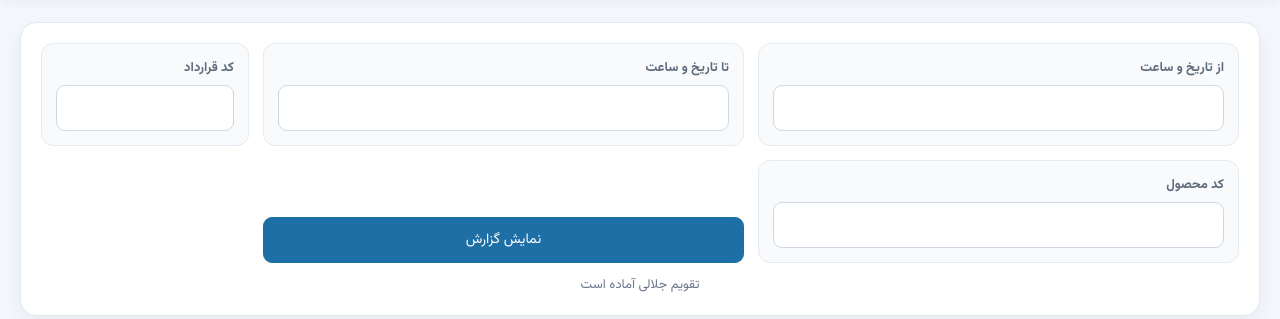
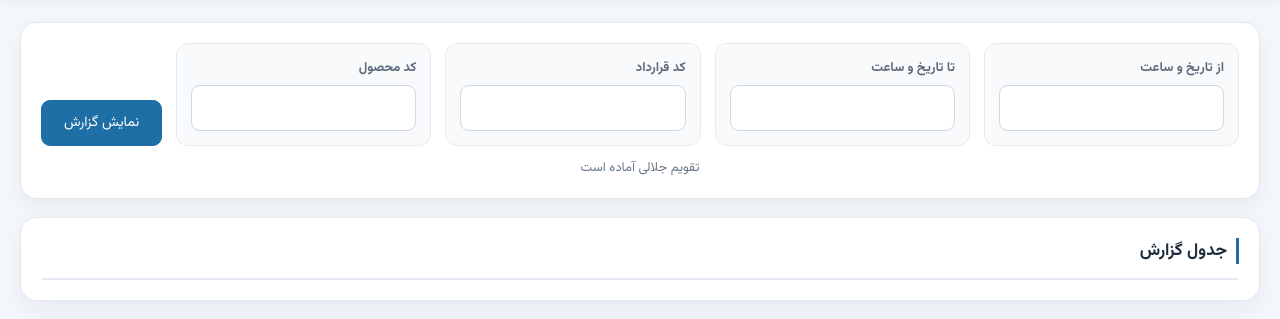
Before and after one commit to SaeedHotshotBj/SCADA_Flow, a Flask app: page /date_filter in a window 1280 px wide. Shown: the part 99-418 px from the top of the page. Run offline with Flask 3, Linux system fonts and the light colour scheme; the visitor is signed in with stand-in values (Sample User, id 1); data comes from the database, SQL or seed files in the repository; data that the repository does not hold is empty; parts of the project's set-up code (start-up, migrations or seed data) failed here and were passed over; some libraries are stand-ins or nearby versions.

Commit message:
Fit Report filters for contract and product codes

```diff
--- a/templates/nav.html
+++ b/templates/nav.html
@@ -54,7 +54,7 @@ body:has(#trendChart) .chart-card{height:600px!important;padding:14px!important}
 body:has(#trendChart) .chart-wrap{background:#fff!important;border:1px solid #e7edf3!important;border-radius:12px!important;padding:10px!important}
 
 /* Report */
-body:has(#reportTable) .filter{display:grid!important;grid-template-columns:minmax(250px,1fr) minmax(250px,1fr) auto!important;gap:14px!important;align-items:end!important;justify-content:stretch!important}
+body:has(#reportTable) .filter{display:grid!important;grid-template-columns:repeat(4,minmax(190px,1fr)) auto!important;gap:14px!important;align-items:end!important;justify-content:stretch!important}
 body:has(#reportTable) .item{background:#f8fafc!important;border:1px solid #e5ebf2!important;padding:14px!important;border-radius:12px!important}
 body:has(#reportTable) .item label{font-size:13px!important;color:#5d6b7b!important;margin-bottom:7px!important}
 body:has(#reportTable) input{width:100%!important;min-width:0!important;height:46px!important;background:#fff!important;border:1px solid #cfd8e3!important;border-radius:9px!important;color:#172033!important}
```
